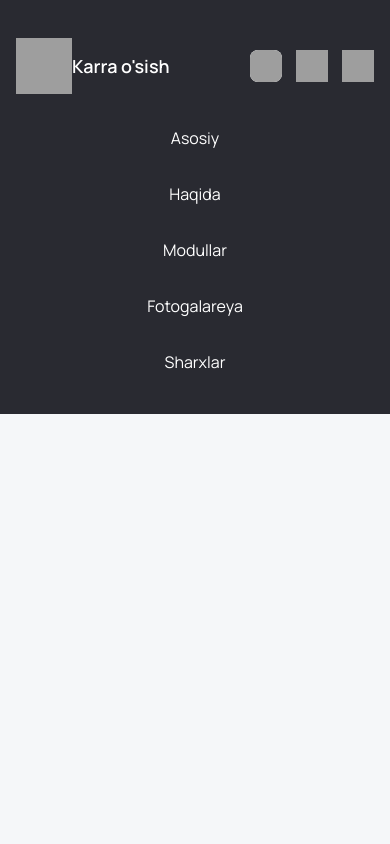
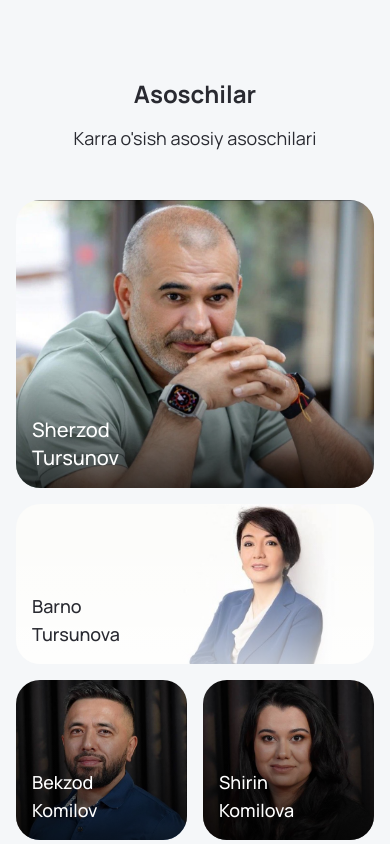
Before and after one commit to yaxyobekuz/karra-osish, a React (Vite) app: page / in a window 390 px wide. Shown: the part 2960-3804 px from the top of the page. Before the commit the page ends 3374 px from the top, so only its background shows below. Built offline with nearby package versions, Linux system fonts and the light colour scheme; grey boxes are pictures that could not be loaded.

Commit message:
add owners section responsive styles

```diff
--- a/src/pages/Home.jsx
+++ b/src/pages/Home.jsx
@@ -95,7 +95,6 @@ const Home = () => {
         </div>
       </section>
 
-      <div className="hidden">
       {/* Owners */}
       <section className="pt-20 pb-10">
         <div className="container !max-w-6xl">
@@ -109,23 +108,23 @@ const Home = () => {
 
               {/* Section description */}
               <p
+                className="max-w-xl text-lg"
                 ref={animate({ y: 50, scale: 0.9, delay: 0.2 })}
-                  className="max-w-xl text-lg"
               >
-                  Lorem ipsum, dolor sit amet consectetur adipisicing elit.
+                Karra o'sish asosiy asoschilari
               </p>
             </div>
           </div>
 
           {/* Main contents */}
-            <ul className="grid grid-cols-1 gap-5 md:grid-cols-4">
+          <ul className="grid grid-cols-2 gap-4 sm:gap-5 md:grid-cols-4">
             {/* 1 */}
             <li
               ref={animate({ x: -50, scale: 0.9, delay: 0.1 })}
               style={{ background: `url(${sherzodTursunovBg})` }}
-                className="flex items-end relative overflow-hidden !bg-cover !bg-no-repeat rounded-3xl p-8 row-span-2 col-span-2"
+              className="flex items-end relative overflow-hidden h-72 !bg-cover !bg-no-repeat rounded-3xl p-4 col-span-2 xs:h-auto xs:col-span-1 xs:p-5 sm:p-6 md:col-span-2 md:row-span-2 lg:p-8"
             >
-                <h3 className="z-10 text-3xl font-medium text-white">
+              <h3 className="z-10 font-medium text-white text-xl md:text-2xl lg:text-3xl">
                 <span>Sherzod</span>
                 <br />
                 <span>Tursunov</span>
@@ -139,9 +138,9 @@ const Home = () => {
             <li
               style={{ background: `url(${barnoTursunovaBg})` }}
               ref={animate({ y: -50, x: 50, scale: 0.9, delay: 0.2 })}
-                className="flex items-end h-56 relative overflow-hidden !bg-cover !bg-no-repeat p-6 rounded-3xl col-span-2"
+              className="flex items-end h-40 relative overflow-hidden !bg-right !bg-cover !bg-no-repeat p-4 rounded-3xl col-span-2 xs:!bg-[-200px] xs:h-56 xs:col-span-1 xs:p-5 sm:!bg-right sm:p-6 md:col-span-2"
             >
-                <h3 className="z-10 text-2xl font-medium">
+              <h3 className="z-10 text-lg font-medium sm:text-xl mg:text-2xl">
                 <span>Barno</span>
                 <br />
                 <span>Tursunova</span>
@@ -155,9 +154,9 @@ const Home = () => {
             <li
               ref={animate({ y: 50, scale: 0.9, delay: 0.3 })}
               style={{ background: `url(${bekzodKomilovaBg})` }}
-                className="flex items-end h-56 relative overflow-hidden !bg-cover !bg-no-repeat p-6 rounded-3xl"
+              className="flex items-end h-40 relative overflow-hidden !bg-cover !bg-no-repeat p-4 rounded-3xl xs:h-56 xs:p-5 sm:p-6"
             >
-                <h3 className="z-10 text-xl font-medium text-white">
+              <h3 className="z-10 text-lg font-medium text-white sm:text-xl">
                 <span>Bekzod</span>
                 <br />
                 <span>Komilov</span>
@@ -171,9 +170,9 @@ const Home = () => {
             <li
               ref={animate({ y: 50, x: 50, scale: 0.9, delay: 0.5 })}
               style={{ background: `url(${shirinKomilovaBg})` }}
-                className="flex items-end h-56 relative overflow-hidden !bg-cover !bg-no-repeat p-6 rounded-3xl"
+              className="flex items-end h-40 relative overflow-hidden !bg-cover !bg-no-repeat p-4 rounded-3xl xs:h-56 xs:p-5 sm:p-6"
             >
-                <h3 className="z-10 text-xl font-medium text-white">
+              <h3 className="z-10 text-lg font-medium text-white sm:text-xl">
                 <span>Shirin</span>
                 <br />
                 <span>Komilova</span>
@@ -186,6 +185,7 @@ const Home = () => {
         </div>
       </section>
 
+      <div className="hidden">
         {/* About format of course */}
         <section id="about" className="py-10">
           <div className="container">
```
Lines whose indentation alone changed are shown as unchanged.
